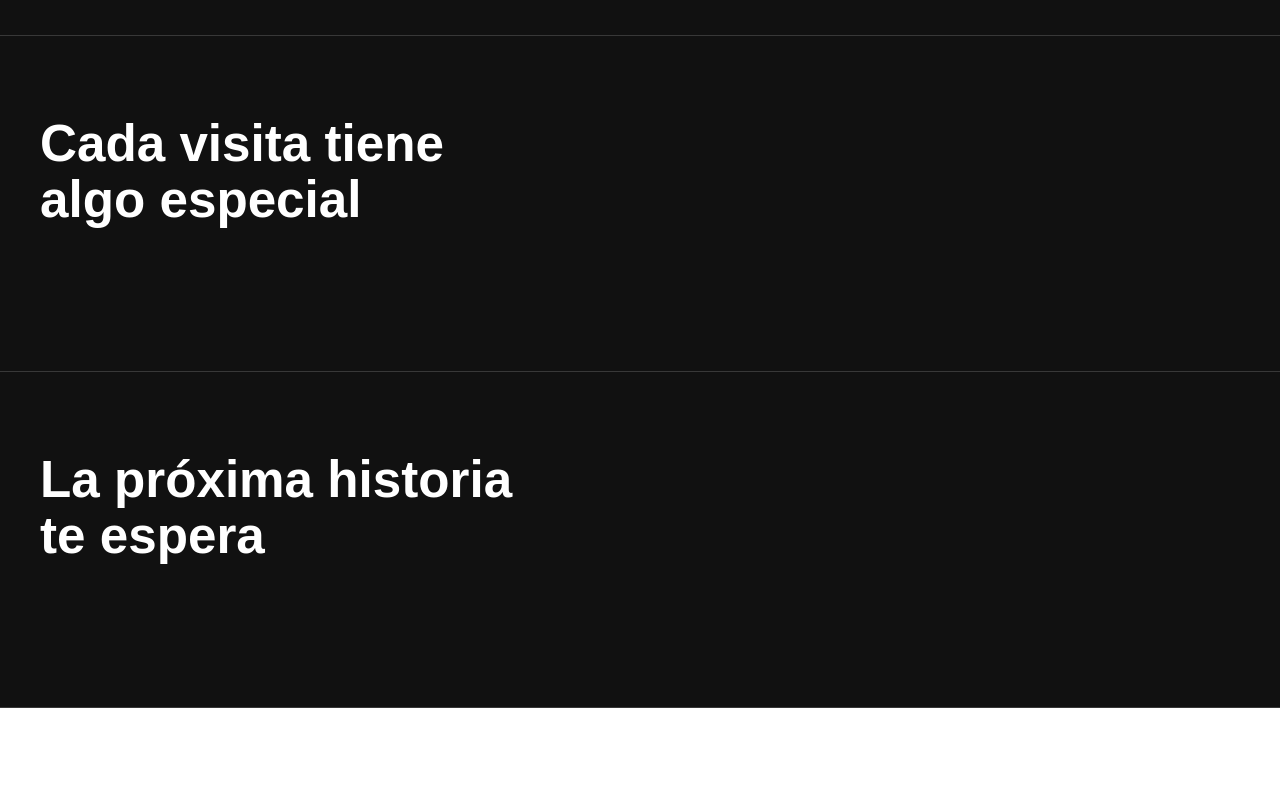
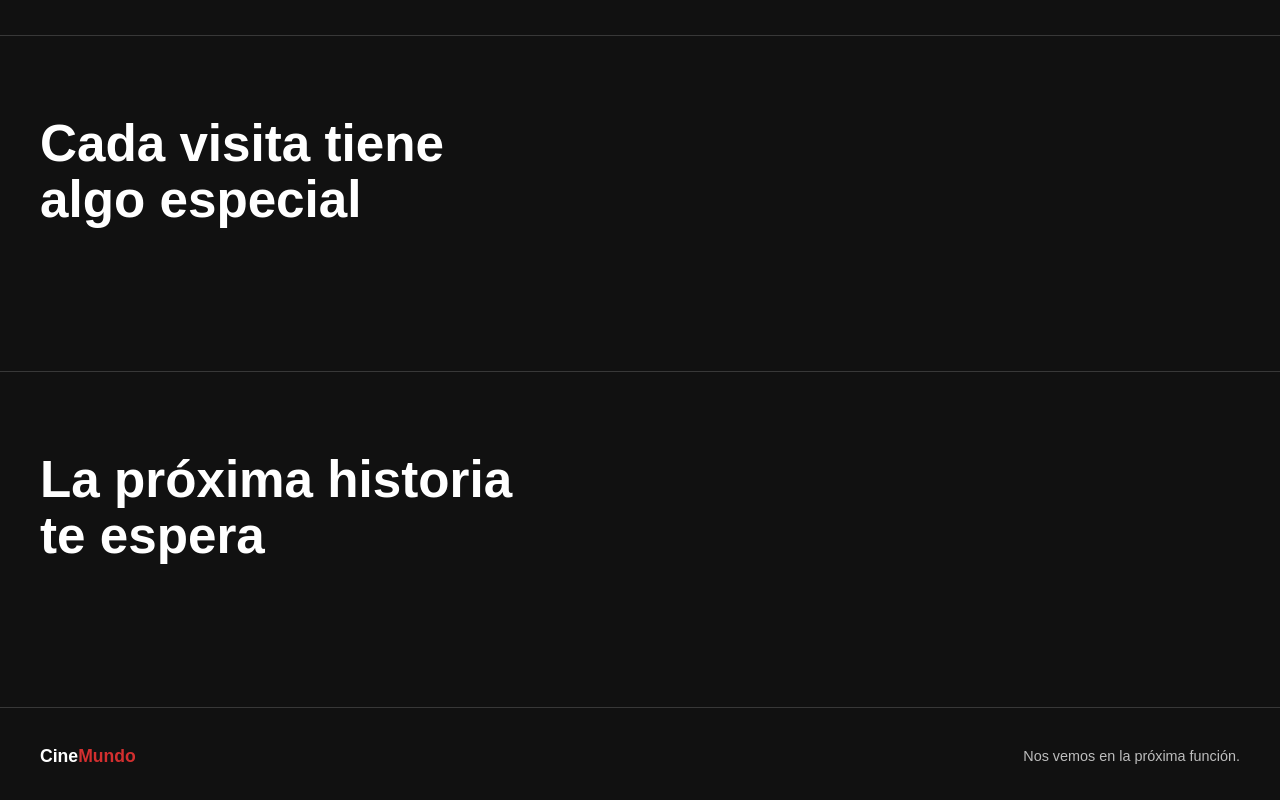
Before and after one commit to luisasport-ai/practica-cine-vue, a Vue app: page / in a window 1280 px wide. Shown: the part 933-1733 px from the top of the page. Before the commit the page ends 1641 px from the top, so only its background shows below. Built offline with nearby package versions, Linux system fonts and the light colour scheme.

Commit message:
Agregar Footer a la página

```diff
--- a/src/App.vue
+++ b/src/App.vue
@@ -1,9 +1,11 @@
 <script setup lang="ts">
 import Header from './components/Header.vue'
 import HomePage from './pages/HomePage.vue'
+import Footer from './components/Footer.vue'
 </script>
 
 <template>
   <Header />
   <HomePage />
+  <Footer />
 </template>
--- /dev/null
+++ b/src/components/Footer.vue
@@ -0,0 +1,46 @@
+<template>
+  <footer class="pie-pagina">
+    <div class="contenido">
+      <p class="marca">Cine<span>Mundo</span></p>
+      <p class="mensaje">Nos vemos en la próxima función.</p>
+    </div>
+  </footer>
+</template>
+
+<style scoped>
+.pie-pagina {
+  background: #111111;
+  color: #ffffff;
+}
+
+.contenido {
+  width: min(100% - 2rem, 1200px);
+  min-height: 6rem;
+  margin: 0 auto;
+  display: flex;
+  align-items: center;
+  justify-content: space-between;
+  flex-wrap: wrap;
+  gap: 0.5rem 2rem;
+  padding: 1.5rem 0;
+}
+
+.marca,
+.mensaje {
+  margin: 0;
+}
+
+.marca {
+  font-size: 1.1rem;
+  font-weight: 700;
+}
+
+.marca span {
+  color: #d32f2f;
+}
+
+.mensaje {
+  color: #bdbdbd;
+  font-size: 0.9rem;
+}
+</style>
```
